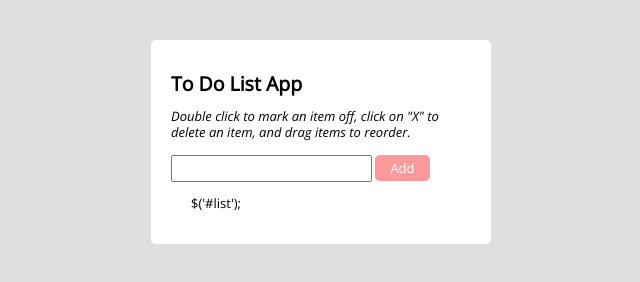
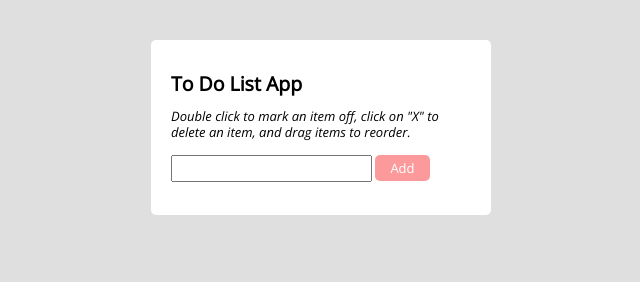
Before and after one commit to mttsprague/To-Do-App, a plain HTML site: page index.html in a window 1280 px wide. Shown: the whole page, without its empty margins (319-959 px from the left). Drawn offline with nearby package versions, Linux system fonts and the light colour scheme; files whose address does not match are found by name.

Commit message:
Update index.html

```diff
--- a/index.html
+++ b/index.html
@@ -19,9 +19,7 @@
 
 		<div onclick="newItem()" id="button">Add</div>
 		<br/>
-		<ol id="list">
-			$('#list');
-		</ol>
+		<ol id="list"></ol>
   </div>
     <script src="https://code.jquery.com/jquery-3.5.1.js"
             integrity="sha256-QWo7LDvxbWT2tbbQ97B53yJnYU3WhH/C8ycbRAkjPDc="
```
